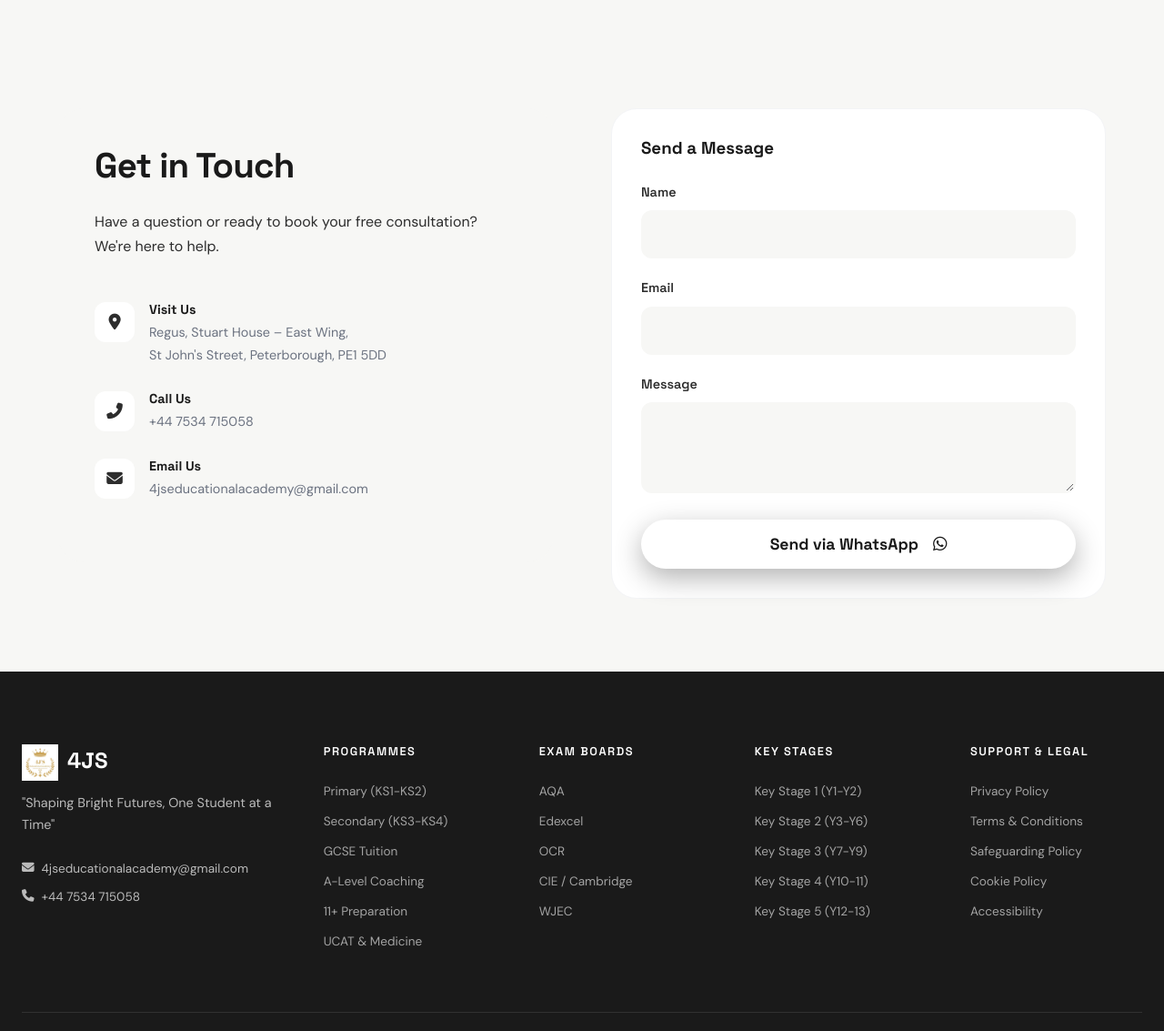
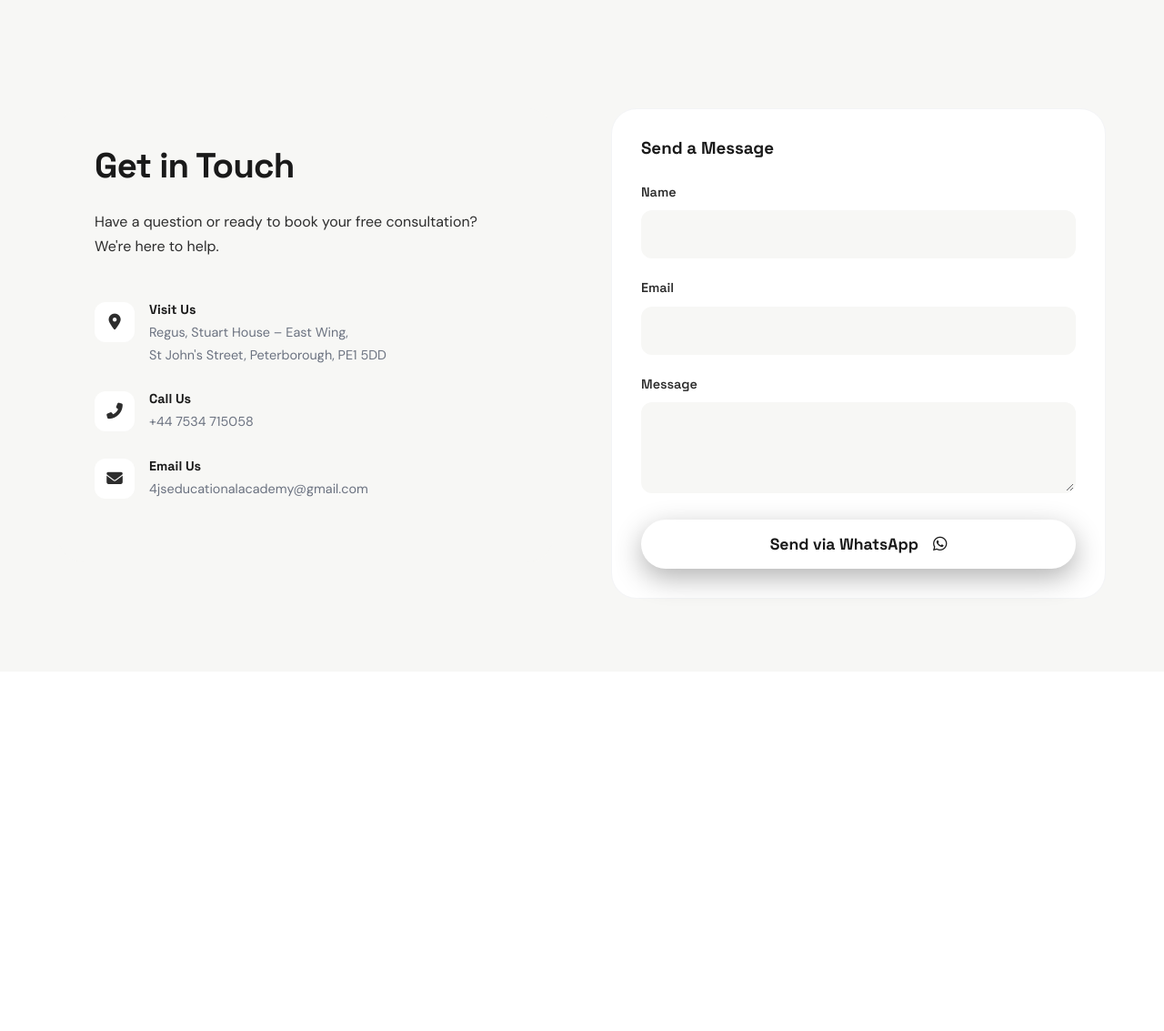
Before and after one commit to Stephen-jd/4js, a Django app: page / in a window 1280 px wide. Shown: the part 5367-6500 px from the top of the page at 91% size. After the commit the page ends 6028 px from the top, so only its background shows below. Run offline with Django 5.2, Linux system fonts and the light colour scheme.

Commit message:
Migrate to PostgreSQL, crop logo, animate logo, and simplify footer

```diff
--- a/static/css/style.css
+++ b/static/css/style.css
@@ -2421,3 +2421,33 @@ h1, h2, h3, h4, h5, h6 {
     font-size: 24px;
   }
 }
+
+/* Logo Zoom Pulse Animation */
+.zoom-pulse-logo {
+    animation: zoomPulse 4s infinite alternate ease-in-out;
+    transform-origin: center;
+}
+
+@keyframes zoomPulse {
+    0% {
+        transform: scale(0.9);
+    }
+    100% {
+        transform: scale(1.1);
+    }
+}
+
+/* Ensure mobile menu works well */
+.mobile-menu {
+    display: none;
+    flex-direction: column;
+    background-color: var(--bg-light);
+    padding: 20px;
+    position: absolute;
+    top: 70px;
+    width: 100%;
+    z-index: 1000;
+}
+.mobile-menu.active {
+    display: flex;
+}
--- a/website/templates/website/base.html
+++ b/website/templates/website/base.html
@@ -23,10 +23,9 @@
     <!-- 1. Navigation Bar -->
     <nav class="navbar">
         <div class="navbar-inner">
-            <a href="{% url 'home' %}" class="navbar-logo">
-                <img src="{% static 'images/logo.png' %}" alt="4JS Logo">
-                4JS Educational Academy
-            <span style="font-size: 0.8rem; font-weight: normal; color: var(--text-light); margin-left: 8px;">Striving for Distinction</span></a>
+            <a href="{% url 'home' %}" class="navbar-logo" style="display: flex; align-items: center; text-decoration: none;">
+                <img src="{% static 'images/logo.png' %}" alt="4JS Logo" class="zoom-pulse-logo" style="height: 60px; max-height: 100%; margin: 0; padding: 0;">
+            </a>
 
             <!-- Desktop Menu -->
             <ul class="navbar-menu">
@@ -148,63 +147,11 @@
     </div>
 
     <!-- Footer -->
-    <footer class="footer">
-        <div class="container-wide">
-            <div class="footer-grid">
-                <div class="footer-brand">
-                    <h3><img src="{% static 'images/logo.png' %}" alt="4JS Logo" style="height: 40px; display: inline-block; vertical-align: middle; margin-right: 10px;">4JS</h3>
-                    <p>"Shaping Bright Futures, One Student at a Time"</p>
-                    <div class="footer-contact-item"><i class="fas fa-envelope"></i> 4jseducationalacademy@gmail.com</div>
-                    <div class="footer-contact-item"><i class="fas fa-phone"></i> +44 7534 715058</div>
-                </div>
-
-                <div class="footer-col">
-                    <h4>Programmes</h4>
-                    <a href="{% url 'primary' %}">Primary (KS1-KS2)</a>
-                    <a href="{% url 'secondary' %}">Secondary (KS3-KS4)</a>
-                    <a href="{% url 'gcse' %}">GCSE Tuition</a>
-                    <a href="{% url 'alevel' %}">A-Level Coaching</a>
-                    <a href="{% url 'entrance_exams' %}#11plus">11+ Preparation</a>
-                    <a href="{% url 'entrance_exams' %}#ucat">UCAT & Medicine</a>
-                </div>
-
-                <div class="footer-col">
-                    <h4>Exam Boards</h4>
-                    <a href="{% url 'gcse' %}#subjects">AQA</a>
-                    <a href="{% url 'gcse' %}#subjects">Edexcel</a>
-                    <a href="{% url 'gcse' %}#subjects">OCR</a>
-                    <a href="{% url 'gcse' %}#subjects">CIE / Cambridge</a>
-                    <a href="{% url 'gcse' %}#subjects">WJEC</a>
-                </div>
-
-                <div class="footer-col">
-                    <h4>Key Stages</h4>
-                    <a href="{% url 'primary' %}#ks1">Key Stage 1 (Y1-Y2)</a>
-                    <a href="{% url 'primary' %}#ks2">Key Stage 2 (Y3-Y6)</a>
-                    <a href="{% url 'secondary' %}">Key Stage 3 (Y7-Y9)</a>
-                    <a href="{% url 'gcse' %}">Key Stage 4 (Y10-11)</a>
-                    <a href="{% url 'alevel' %}">Key Stage 5 (Y12-13)</a>
-                </div>
-
-                <div class="footer-col">
-                    <h4>Support & Legal</h4>
-                    <a href="#">Privacy Policy</a>
-                    <a href="#">Terms & Conditions</a>
-                    <a href="#">Safeguarding Policy</a>
-                    <a href="#">Cookie Policy</a>
-                    <a href="#">Accessibility</a>
-                </div>
-            </div>
-
-            <div class="footer-bottom">
-                <p>&copy; 2025 4JS Educational Academy Ltd. Registered in England & Wales. All Rights Reserved.</p>
-                <div class="footer-social">
-                    <a href="https://www.instagram.com/4js_edu?igsh=OGdvM3Q2c295ejN3" target="_blank"><i class="fab fa-instagram"></i></a>
-                    <a href="#"><i class="fab fa-facebook"></i></a>
-                    <a href="#"><i class="fab fa-linkedin"></i></a>
-                    <a href="https://wa.me/447534715058" target="_blank"><i class="fab fa-whatsapp"></i></a>
-                </div>
-            </div>
+    <footer class="footer" style="padding: 20px 0; background-color: var(--primary-color); color: white; text-align: center;">
+        <div class="container-wide" style="display: flex; flex-direction: column; align-items: center; justify-content: center; gap: 10px;">
+            <p style="margin: 0; font-size: 1.1rem;">&copy; 4JS Educational Academy</p>
+            <p style="margin: 0; font-size: 0.9rem;">Designed and developed by SJD</p>
+            <a href="#" style="color: white; text-decoration: underline; font-size: 0.9rem;">Terms and Conditions</a>
         </div>
     </footer>
 
```
Also changed, not shown: append_css.py (added, +39 -0 lines), crop_logo.py (added, +33 -0 lines), fourjs/settings.py (+8 -4 lines), test_pg.py (added, +19 -0 lines), static/images/logo.png.
